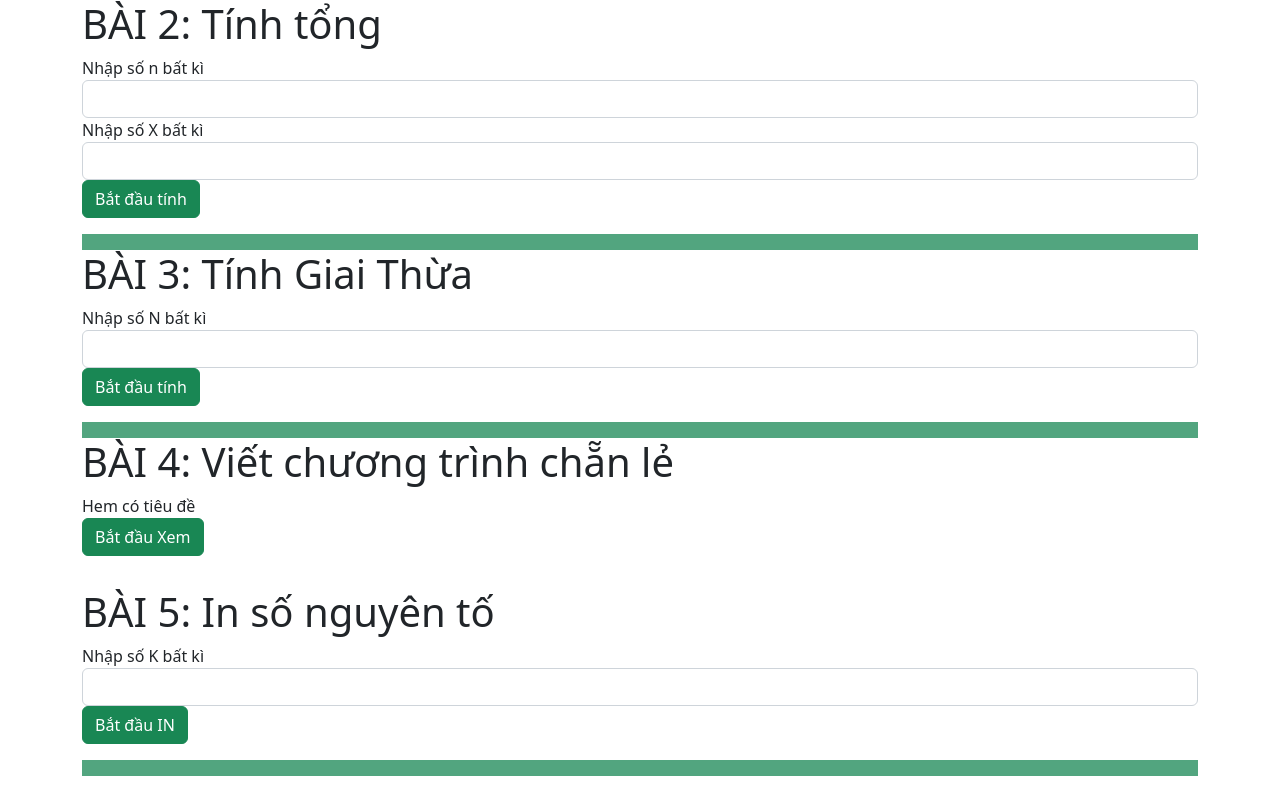
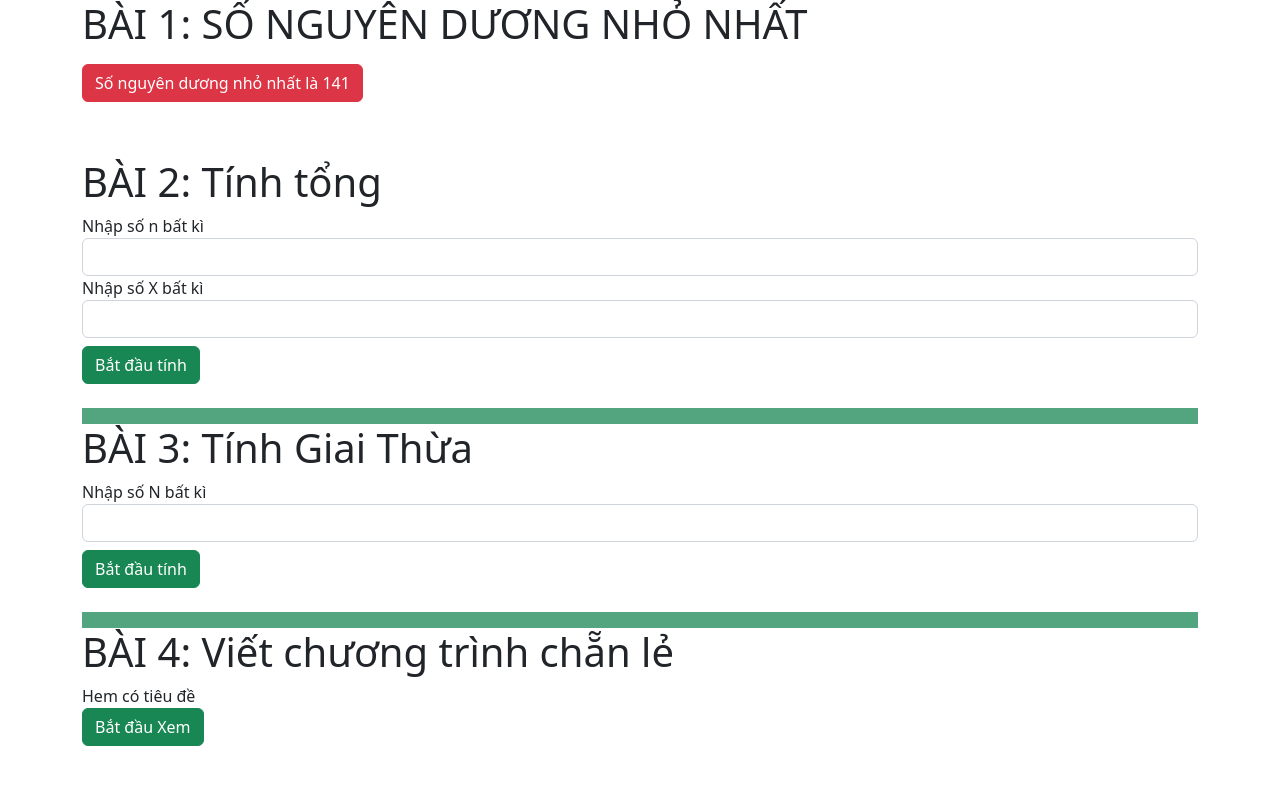
Before and after one commit to TanSang208IT/bc56_DoTanSang_JSBuoi5, a plain HTML site: page index.html in a window 1280 px wide. Drawn offline with nearby package versions, Linux system fonts and the light colour scheme.

Commit message:
nop bai js buoi 5

```diff
--- a/index.html
+++ b/index.html
@@ -24,6 +24,12 @@
 
 <body>
   <div class="container">
+    <h1>BÀI 1: SỐ NGUYÊN DƯƠNG NHỎ NHẤT</h1>
+    <div class="btn btn-danger my-2" id="soDuongNhoNhat"></div>
+  </div>
+
+  <br><br>
+  <div class="container">
     <h1>BÀI 2: Tính tổng</h1>
     <div class="mb3">
         <label for="">Nhập số n bất kì</label>
@@ -33,7 +39,7 @@
         <label for="">Nhập số X bất kì</label>
         <input type="" class="form-control" id="soX">
     </div>
-    <button class="btn btn-success" id="tongMu" onclick="tinhTongMu()">Bắt đầu tính</button>
+    <button class="btn btn-success my-2" id="tongMu" onclick="tinhTongMu()">Bắt đầu tính</button>
  <div class="bg-success bg-opacity-75 p-2 mt-3 text-white tinhTongMu"></div>
 </div>
 
@@ -43,7 +49,7 @@
         <label for="">Nhập số N bất kì</label>
         <input type="" class="form-control" id="soNBatKy">
     </div>
-    <button class="btn btn-success" id="giaiThua" onclick="tinhGiaiThua()">Bắt đầu tính</button>
+    <button class="btn btn-success my-2" id="giaiThua" onclick="tinhGiaiThua()">Bắt đầu tính</button>
     <div class="bg-success bg-opacity-75 p-2 mt-3 text-white tinhGiaiThua"></div>
    </div>
 
@@ -56,15 +62,7 @@
     <div class="bg-opacity-75 p-2 mt-3 text-white coiChanLe"></div>
    </div>
 
-   <div class="container">
-   <h1>BÀI 5: In số nguyên tố</h1>
-    <div class="mb3">
-        <label for="">Nhập số K bất kì</label>
-        <input type="" class="form-control" id="soKBatKy">
-    </div>
-    <button class="btn btn-success" id="soNguyenTo" onclick="inSoNguyenTo()">Bắt đầu IN</button>
-    <div class="bg-success bg-opacity-75 p-2 mt-3 text-white inNguyenTo" id="hi"></div>
-   </div>
+
   <main>
 
   </main>
--- a/index.js
+++ b/index.js
@@ -13,15 +13,15 @@ function timSoNguyenN () {
      var tongSoNguyen = 0;
      var soNguyen = 1;
 
-     while (tongSoNguyen <= 10000){
+     while (tongSoNguyen < 10000){
         tongSoNguyen += soNguyen;
         soNguyen++;
      }
-     return soNguyen;
+     return soNguyen - 1;
 
     }
  var ketQua = timSoNguyenN();
- console.log(ketQua);
+ document.getElementById("soDuongNhoNhat").innerHTML = "Số nguyên dương nhỏ nhất là " + ketQua;
 
  /**BÀI TẬP 2: VIẾT CHƯƠNG TRÌNH NHẬP VÀO 2 số x, n tính tổng S(n) = x + x^2 + x^3 +...+ x^n
   * INPUT: nhập số x, n nguyên dương
@@ -34,9 +34,9 @@ function tinhTongMu() {
 
     var tongMu = 0;
     var soMu = 1;
-    while (soMu <= soN) {
+    while (soMu <= soX) {
 
-        tongMu += soX ** soMu;
+        tongMu += soN ** soMu;
         soMu++;
     }
     document.querySelector(".tinhTongMu").innerHTML = tongMu;
@@ -73,21 +73,3 @@ function xetChanLe() {
       chanLe.appendChild(div);
   }
 }
-
-/**BÀI TẬP 5:  Viết chương trình có ô input + button. khi click vào button thì in ra các số nguyên tố từ 1 tới K trong ô input đucợ nhập
- * Input: lấy dữ liệu số K từ ô input
- * Xử lý dữ liệu: gán giá trị số nguyên nếu <= K
- * Output: xuất dãy số in ra
- *
- */
-
-function inSoNguyenTo () {
-    var soK = document.getElementById("soKBatky").value * 1;
-    const ketQuaNguyenTo = document.getElementById("hi");
-    ketQuaNguyenTo.innerHTML = "";
-
-    for (var i = 1; i <= soK; i++) {
-        ketQuaNguyenTo.innerHTML += i;
-    }
-
-}
```
